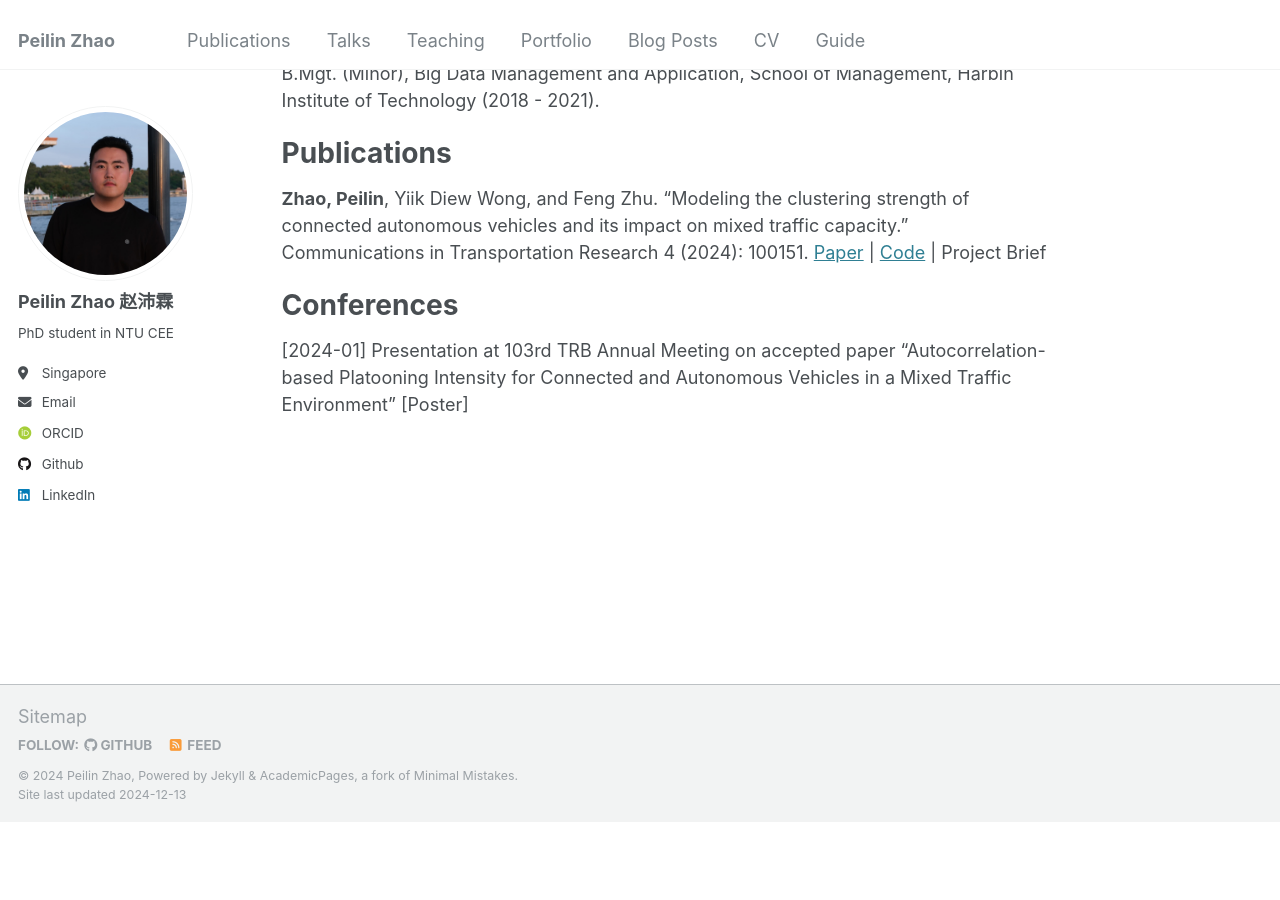
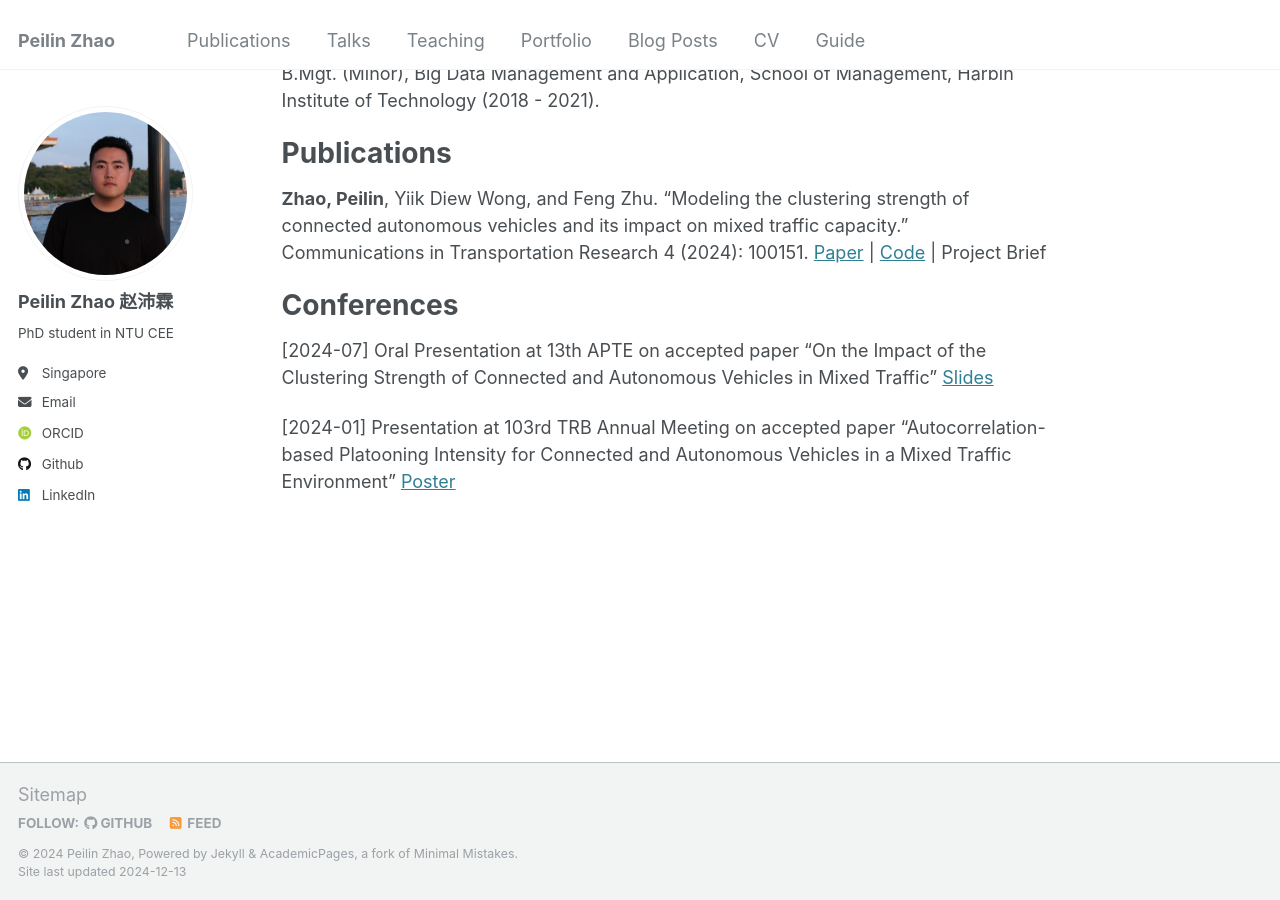
Before and after one commit to Jerry-zpl/Jerry-zpl.github.io, a Jekyll site: the page built from _pages/about.md, in a window 1280 px wide and 900 px high, scrolled down 527 px. Built offline with Jekyll 4.4.1, drawn with Linux system fonts in a browser that asks for light colours; some web fonts are replaced; before the commit the page ends 1350 px from its top, so only the background shows below that.

Commit message:
Update about.md

```diff
--- a/_pages/about.md
+++ b/_pages/about.md
@@ -25,4 +25,7 @@ Publications
 
 Conferences
 ======
-[2024-01] Presentation at 103rd TRB Annual Meeting on accepted paper "Autocorrelation-based Platooning Intensity for Connected and Autonomous Vehicles in a Mixed Traffic Environment" [Poster]
+
+[2024-07] Oral Presentation at 13th APTE on accepted paper "On the Impact of the Clustering Strength of Connected and Autonomous Vehicles in Mixed Traffic" [Slides](http://jerry-zpl.github.io/files/2024APTE_ZPL.pptx)
+
+[2024-01] Presentation at 103rd TRB Annual Meeting on accepted paper "Autocorrelation-based Platooning Intensity for Connected and Autonomous Vehicles in a Mixed Traffic Environment" [Poster](http://jerry-zpl.github.io/files/TRB_poster.pdf)
```
